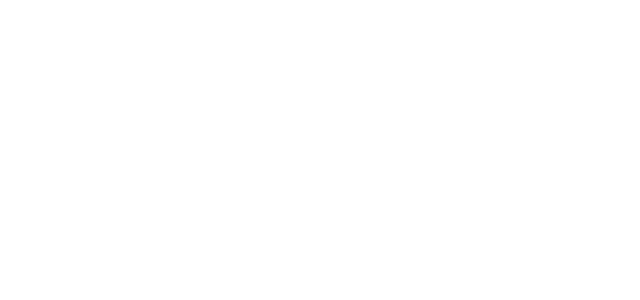
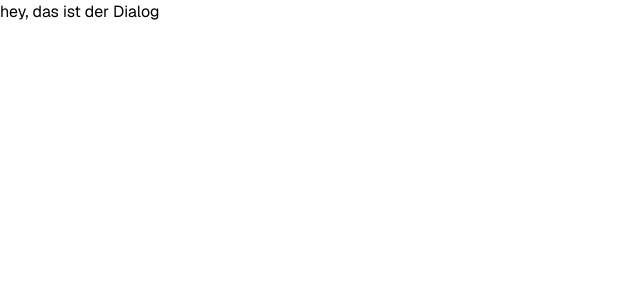
Before and after one commit to selfmail/selfmail, a Next.js app in the folder apps/dashboard/: page / in a window 1280 px wide. Shown: the top 300 px of the page, without its empty margins (0-640 px from the left). Built offline with nearby package versions, Linux system fonts and the light colour scheme.

Commit message:
added the dialog and fixed some bugs

```diff
--- a/apps/dashboard/src/app/layout.tsx
+++ b/apps/dashboard/src/app/layout.tsx
@@ -1,8 +1,8 @@
 import "@/styles/globals.css";
-
+import "ui/styles.css"
 import { GeistSans } from "geist/font/sans";
 import { type Metadata } from "next";
-
+import { DialogProvider } from "ui"
 export const metadata: Metadata = {
   title: "App | Selfmail",
   description: "Generated by create-t3-app",
@@ -15,7 +15,9 @@
   return (
     <html lang="en" className={`${GeistSans.variable}`}>
       <body>
-        {children}
+        <DialogProvider>
+          {children}
+        </DialogProvider>
       </body>
     </html>
   );
--- a/apps/dashboard/src/app/page.tsx
+++ b/apps/dashboard/src/app/page.tsx
@@ -1,7 +1,16 @@
+import { Dialog, DialogContent, DialogTrigger } from "ui";
+
 export default function HomePage() {
   return (
     <main>
-
+      <Dialog>
+        <DialogTrigger>
+          hey, das ist der Dialog
+        </DialogTrigger>
+        <DialogContent>
+          this is the content
+        </DialogContent>
+      </Dialog>
     </main>
   );
 }
--- a/packages/ui/src/components/dialog.tsx
+++ b/packages/ui/src/components/dialog.tsx
@@ -0,0 +1,157 @@
+"use client"
+
+import { cn } from "../cn"
+import { createContext, useContext, useEffect } from "react"
+import { create } from "zustand"
+
+
+const IdContext = createContext<number | undefined>(undefined)
+
+/*
+ * The dialog.
+ * The dialog is a dialog, where you can open more dialogs inside. This means, the
+ * old dialog gets blurred, and a new dialog is in the focus of the user.
+ *
+ * The dialog uses it's inputs like the content, will show nothing, and puts the content
+ * into the root of the tree. This means, the dialog will be visible.
+ *
+ * The state will be tracked with a zustand store.
+ */
+
+// The zustand store
+type state = {
+    open: boolean,
+    openId: number | undefined,
+    content: React.ReactNode | undefined,
+    classNames: string | undefined
+}
+type action = {
+    setOpen: (state: boolean) => void,
+    setOpenId: (state: number | undefined) => void,
+    setContent: (state: React.ReactNode | undefined) => void,
+    setClassNames: (state: string | undefined) => void
+}
+/**
+ * A zustand store for tracking the state of the dialog.
+ */
+export const useDialogStore = create<state & action>((set) => ({
+    open: false,
+    openId: undefined,
+    content: undefined,
+    setOpen: (state) => set({ open: state }),
+    setOpenId: (state: number | undefined) => set({ openId: state }),
+    setContent: (state) => set({ content: state }),
+    classNames: undefined,
+    setClassNames: (state) => set({classNames: state})
+}))
+
+
+// The components
+
+/**
+ * This is the provider for the dialog.
+ * Please use this provider inside of your body. It will render the children,
+ * the dialog and the background for the dialog.
+ */
+function DialogProvider({ children }: { children: React.ReactNode }) {
+    const { open, content, setContent, setOpenId, setOpen, classNames } = useDialogStore()
+    return (
+        <>
+            {children}
+            {/* The actuall dialog */}
+            {open && content && (
+                <>
+                    <div className="w-full h-screen flex items-center justify-center fixed z-40 top-0">
+                        <div className="w-full h-screen absolute bg-[#00000070] backdrop-brightness-75 " onClick={() => {
+                            setContent(undefined)
+                            setOpenId(undefined)
+                            setOpen(false)
+                        }} onKeyDown={() => {
+                            setContent(undefined)
+                            setOpenId(undefined)
+                            setOpen(false)
+                        }} />
+                        {/*FIXME: This is your modal. You can style it now. */}
+                        <div className={cn("absolute z-50 text-black bg-white lg:min-w-[500px] rounded-lg p-2", classNames)}>
+                            {content}
+                        </div>
+                    </div>
+                </>
+            )}
+        </>
+    )
+}
+
+
+/**
+ *   This component is only for the look in your codebase, this means, all is nice together.
+ */
+function Dialog({ children }: { children: React.ReactNode }) {
+    return (
+        <IdContext.Provider value={Math.random()}>
+            {children}
+        </IdContext.Provider>
+    )
+}
+
+/**
+ * The dialog trigger, this is a button which will automatic show the dialog.
+ */
+interface TriggerProps extends React.HTMLAttributes<HTMLButtonElement> {
+    children: React.ReactNode
+}
+function DialogTrigger({ children, ...props }: TriggerProps) {
+    const { open, setOpen, setOpenId } = useDialogStore()
+    const id = useContext(IdContext)
+    return (
+        <button type="button" {...props} onClick={(e) => {
+            setOpen(!open)
+            setOpenId(id)
+
+            // running the onClick prop
+            if (props.onClick) {
+                props.onClick(e)
+            }
+        }}>
+            {children}
+        </button>
+    )
+}
+
+
+/**
+ * The dialog content. This component will not render. The content
+ * will be used inside an other element, which will be rendered on the root
+ * of the react tree.
+ */
+function DialogContent({ children, className }: { children: React.ReactNode, className: string }) {
+    const { open, openId, setContent, setClassNames } = useDialogStore()
+    const id = useContext(IdContext)
+
+    useEffect(() => {
+        if (open && openId === id) {
+            setContent(children)
+            setClassNames(className)
+        }
+    }, [children, open, setContent, openId, id, setClassNames, className])
+
+    return <>
+    </>
+}
+
+// components for the look
+interface DialogHeaderProps extends React.HTMLAttributes<HTMLHeadingElement> {
+    children: React.ReactNode
+}
+function DialogHeader({children, ...props}: DialogHeaderProps) {
+    return (
+        <div className="flex">
+            <h2 className={cn("", props.className)} {...props}>
+                {children}
+            </h2>
+        </div>
+    )
+}
+
+// export all of the components
+export { Dialog, DialogProvider, DialogTrigger, DialogContent, DialogHeader }
--- a/packages/ui/src/index.ts
+++ b/packages/ui/src/index.ts
@@ -1,2 +1,3 @@
 export { Button } from "./components/button";
 export { Input, PasswordInput, FileInput, UrlInput, NumberInput } from "./components/input"
+export { Dialog, DialogContent, DialogProvider, DialogTrigger, useDialogStore, DialogHeader } from "./components/dialog"
```
Also changed, not shown: apps/dashboard/package.json (+6 -8 lines), packages/ui/package.json (+8 -5 lines), 1 other file (tests, documents, lock files or other folders).
